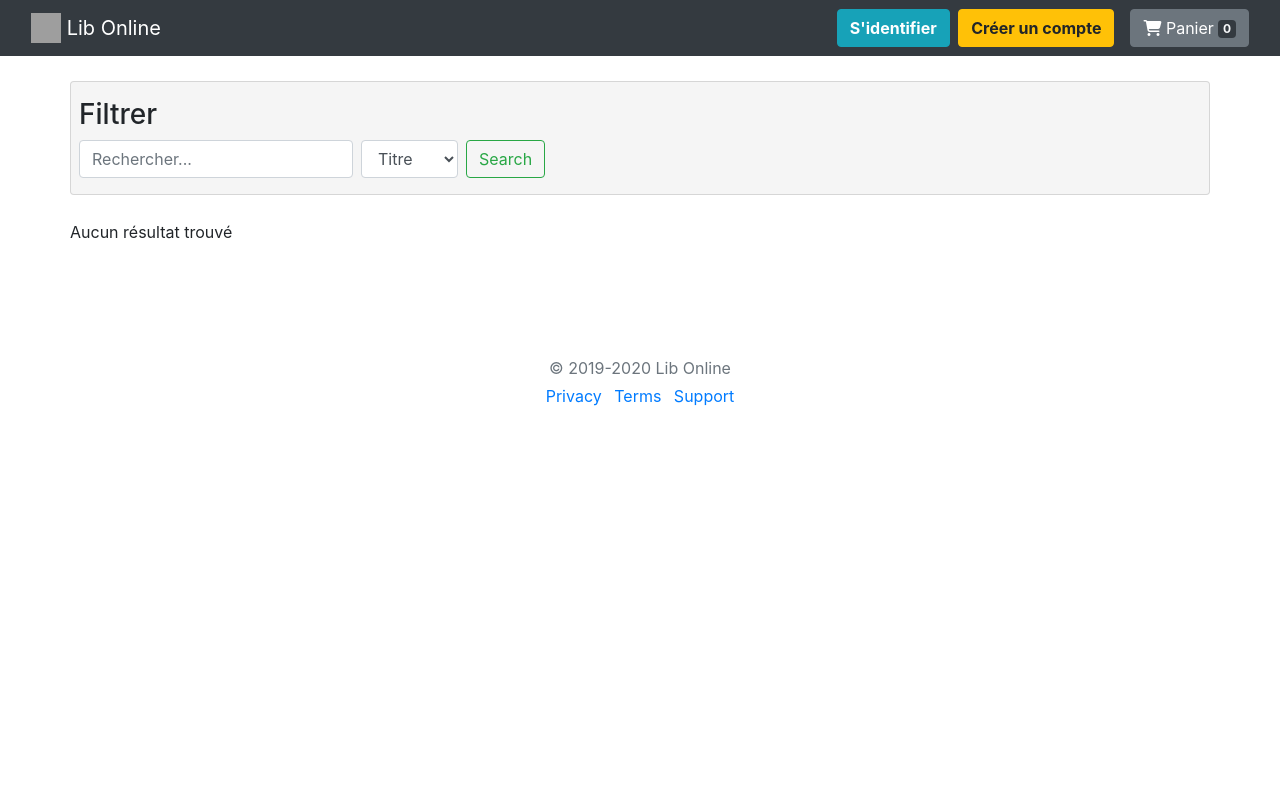
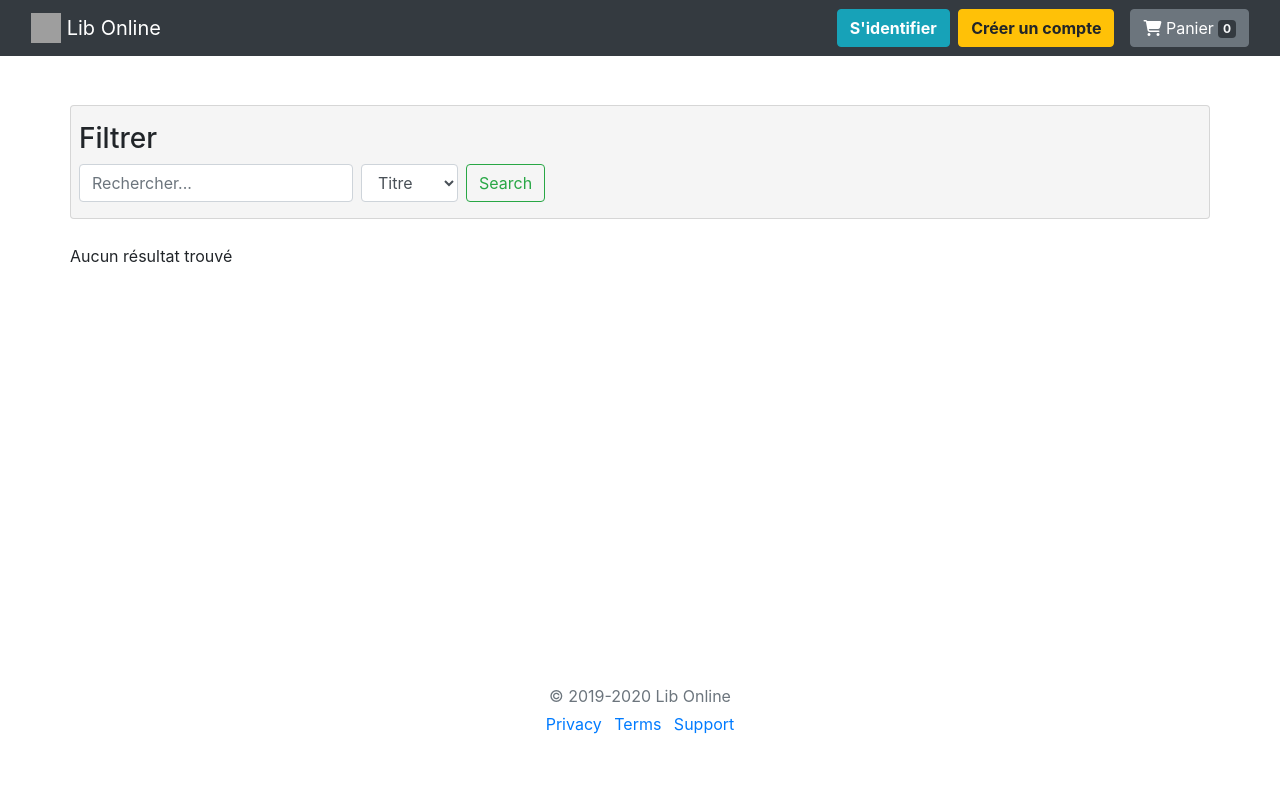
Before and after one commit to adeel-ahmed01/symphony-projects, a Symfony app: template libOnline/templates/home/home.html.twig in a window 1280 px wide. Run offline with Twig, Linux system fonts and the light colour scheme; the template is opened without the code that fills it, so the values that code supplies are empty; style sheets or scripts are compiled from the project's sources; some libraries are stand-ins or nearby versions; grey boxes are pictures that could not be loaded.

Commit message:
footer fixé en bas

```diff
--- a/libOnline/templates/base.html.twig
+++ b/libOnline/templates/base.html.twig
@@ -13,7 +13,7 @@
     <link rel="stylesheet" href="./public/build/app.css">
     {% block stylesheets %} {% endblock %}
 </head>
-<footer>
+<body class="d-flex flex-column" style="min-height: 100vh;">
     {# Navbar #}
     <nav class="navbar navbar-expand-lg navbar-dark bg-dark sticky-top" role="navigation">
         <div class="container-fluid">
@@ -63,7 +63,9 @@
             </ul>
         </div>
     </nav>
+<main class="flex-fill py-4">
     {% block body %}{% endblock %}
+</main>
 {% block javascripts %}{% endblock %}
     <script src="https://code.jquery.com/jquery-3.3.1.slim.min.js"
             integrity="sha384-q8i/X+965DzO0rT7abK41JStQIAqVgRVzpbzo5smXKp4YfRvH+8abtTE1Pi6jizo" crossorigin="anonymous"></script>
@@ -73,7 +75,7 @@
             integrity="sha384-ChfqqxuZUCnJSK3+MXmPNIyE6ZbWh2IMqE241rYiqJxyMiZ6OW/JmZQ5stwEULTy" crossorigin="anonymous"></script>
     {# Font awesome #}
     <script src="https://kit.fontawesome.com/5f876598f4.js" crossorigin="anonymous"></script>
-    <footer>
+
     <div class="footer navbar-fixed-bottom my-5 pt-5 text-muted text-center text-small">
         <p class="mb-1">&copy; 2019-2020 Lib Online</p>
         <ul class="list-inline">
@@ -82,6 +84,5 @@
             <li class="list-inline-item"><a href="#">Support</a></li>
         </ul>
     </div>
-    </footer>
 </body>
 </html>
--- a/libOnline/templates/home/home.html.twig
+++ b/libOnline/templates/home/home.html.twig
@@ -59,7 +59,7 @@
 
             {# Affiches livres #}
             {% for livre in livres %}
-            <div class="card book border border-0 w-30 d-flex flex-column justify-content-end bg-white">
+                <div class="col-md-4 card book border border-0 d-flex flex-column justify-content-end bg-white">
                     <div class="card-body d-flex flex-column justify-content-end">
                         <div class="text-center">
                             <a href="books/{{livre.id}}">
@@ -67,7 +67,7 @@
                             </a>
                         </div>
                         <hr>
-                    <h4 class="text-center"> {{livre.titre}} </h4>
+                        <h5 class="text-center"> {{livre.titre}} </h5>
                         <div class="d-flex justify-content-between">
                             <p> <strong> Prix : </strong> {{livre.prix}} € </p>
                             <p class="mb-0"> <strong> Auteur : </strong> {{livre.auteur}}</p>
```
Lines whose indentation alone changed are shown as unchanged.
